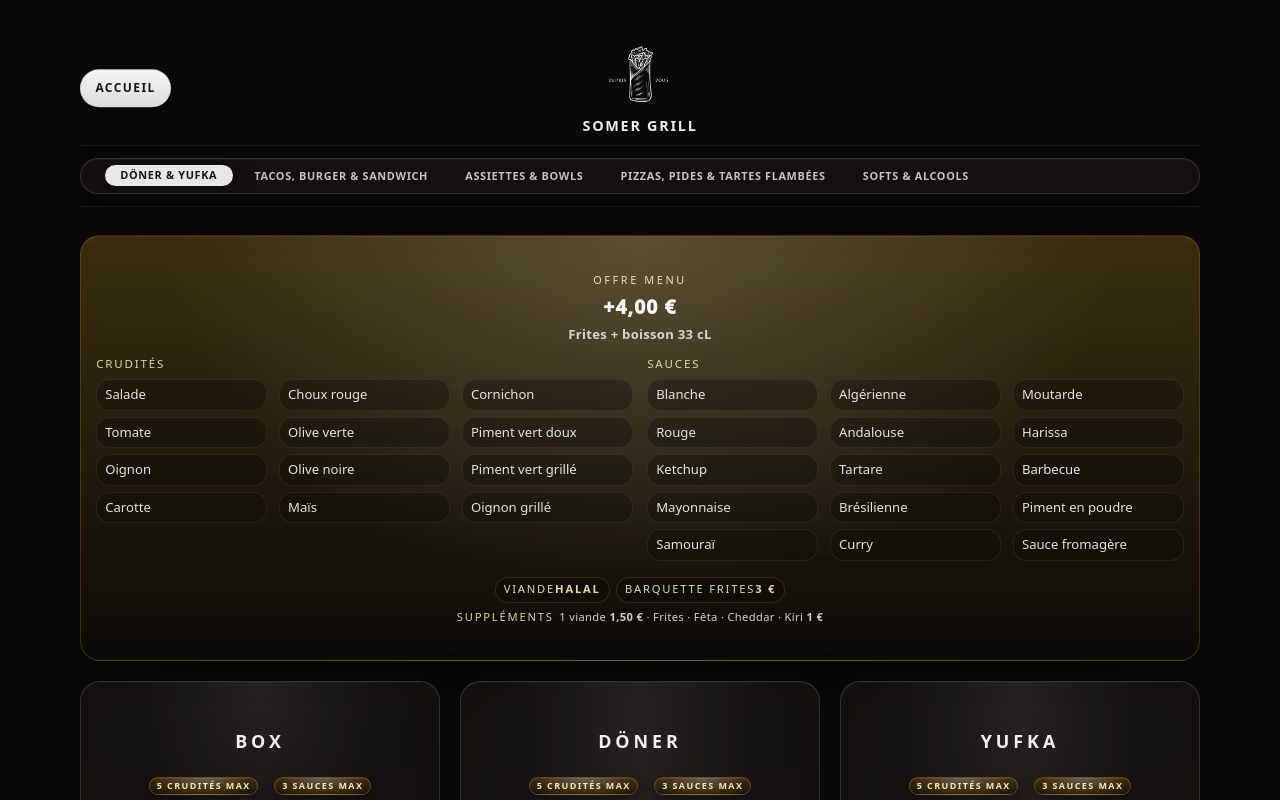
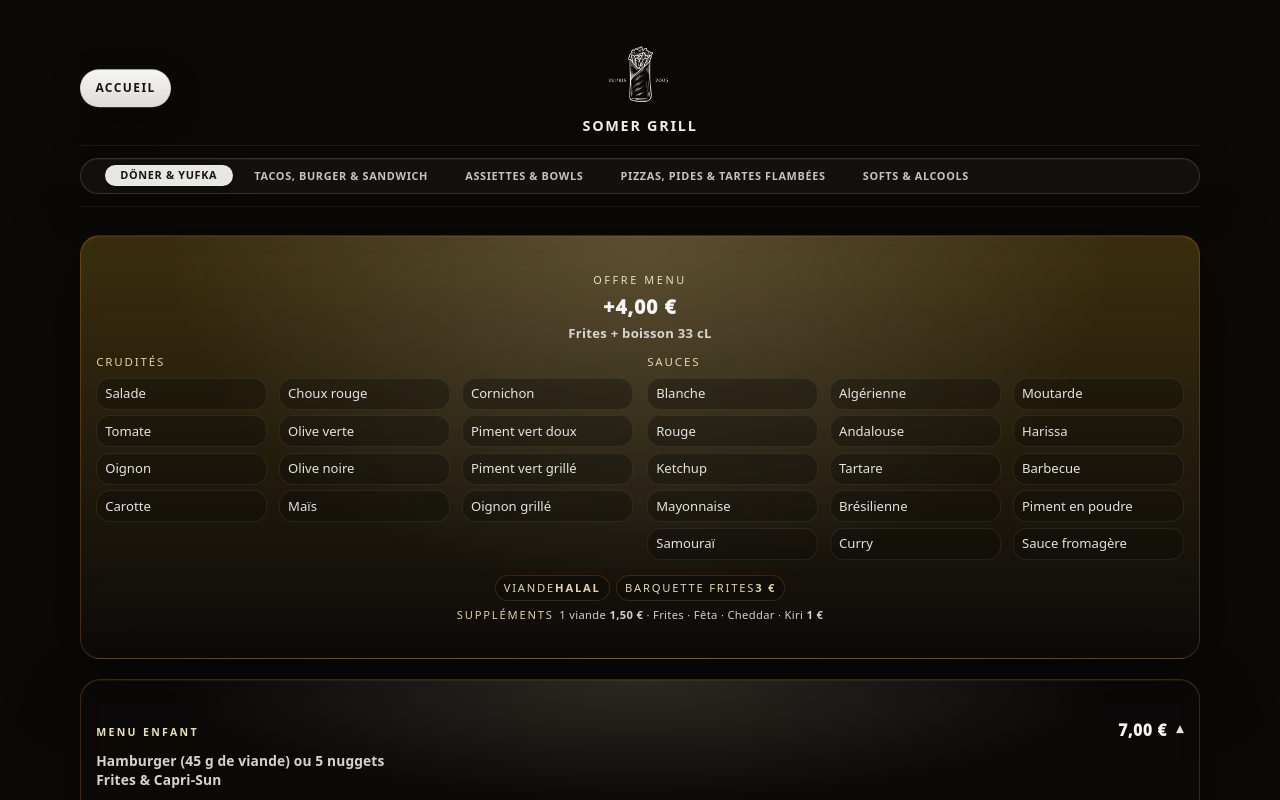
Before and after one commit to rbeness67/funda-menu, a React (Vite) app: page /menu in a window 1280 px wide. Shown: the top 800 px of the page. Built offline with nearby package versions, Linux system fonts and the light colour scheme.

Commit message:
Menu Enfant Added

```diff
--- /dev/null
+++ b/src/components/sections/KidsMenu.tsx
@@ -0,0 +1,65 @@
+import { useEffect, useState } from "react";
+import { Card, CardContent } from "../ui/card";
+import {
+  Collapsible,
+  CollapsibleContent,
+  CollapsibleTrigger,
+} from "../ui/collapsible";
+import styles from "./OfferMenu.module.css";
+
+export function KidsMenuCard() {
+  const [isMobile, setIsMobile] = useState(false);
+  const [open, setOpen] = useState(false);
+
+  useEffect(() => {
+    const mq = window.matchMedia("(max-width: 767px)");
+
+    const apply = () => {
+      const mobile = mq.matches;
+      setIsMobile(mobile);
+
+      // Desktop: open by default, Mobile: closed by default
+      setOpen(!mobile);
+    };
+
+    apply();
+    mq.addEventListener?.("change", apply);
+    return () => mq.removeEventListener?.("change", apply);
+  }, []);
+
+  return (
+    <Card className={styles.kidsCardOuter} aria-label="Menu enfant">
+      <CardContent className={styles.kidsContent}>
+        <Collapsible open={open} onOpenChange={setOpen}>
+          <CollapsibleTrigger asChild>
+            <button type="button" className={styles.kidsCollapseTrigger}>
+              <div className={styles.kidsTop}>
+                <div className={styles.kidsEyebrow}>Menu enfant</div>
+                <div className={styles.kidsPrice}>7,00 €</div>
+              </div>
+
+              <span
+                className={`${styles.chevron} ${open ? styles.chevronOpen : ""}`}
+                aria-hidden="true"
+              >
+                ▾
+              </span>
+            </button>
+          </CollapsibleTrigger>
+
+          <CollapsibleContent className={styles.kidsCollapseContent}>
+
+            <div className={styles.kidsText}>
+              <div className={styles.kidsLine}>
+                Hamburger (45 g de viande) ou 5 nuggets
+              </div>
+              <div className={styles.kidsLine}>Frites &amp; Capri-Sun</div>
+            </div>
+          </CollapsibleContent>
+        </Collapsible>
+      </CardContent>
+    </Card>
+  );
+}
+
+export default KidsMenuCard;
--- a/src/components/sections/OfferMenu.module.css
+++ b/src/components/sections/OfferMenu.module.css
@@ -23,10 +23,9 @@
 }
 
 .offerContent {
-  /* ⬇️ less height */
   padding: 0.75rem 0.95rem 0.8rem;
   display: grid;
-  gap: 0.65rem;
+  gap: 0.6rem;
 }
 
 /* =========================
@@ -48,7 +47,7 @@
 
 .offerPriceRow {
   display: grid;
-  gap: 0.2rem;
+  gap: 0.18rem;
 }
 
 .offerPrice {
@@ -66,12 +65,112 @@
 }
 
 /* =========================
+   MENU ENFANT (premium inset)
+   ========================= */
+
+.kidsCard {
+  border-radius: 1.1rem;
+  padding: 0.6rem 0.75rem;
+  display: grid;
+  gap: 0.45rem;
+
+  background:
+    radial-gradient(ellipse at top, rgba(254, 243, 199, 0.14), transparent 60%),
+    rgba(12, 10, 9, 0.35);
+
+  border: 1px solid rgba(245, 158, 11, 0.22);
+  box-shadow:
+    0 12px 32px rgba(0, 0, 0, 0.35),
+    inset 0 1px 0 rgba(255, 255, 255, 0.06);
+}
+
+.kidsTop {
+  display: grid;
+  grid-template-columns: 1fr auto;
+  gap: 0.5rem;
+  align-items: baseline;
+}
+
+.kidsEyebrow {
+  font-size: 0.66rem;
+  letter-spacing: 0.22em;
+  text-transform: uppercase;
+  font-weight: 900;
+  color: rgba(254, 243, 199, 0.92);
+}
+
+.kidsPrice {
+  font-weight: 950;
+  letter-spacing: 0.06em;
+  font-size: 0.95rem;
+  color: rgba(250, 250, 249, 0.98);
+  white-space: nowrap;
+}
+
+.kidsBadges {
+  display: flex;
+  flex-wrap: wrap;
+  gap: 0.3rem;
+}
+
+.kidsBadge {
+  display: inline-flex;
+  align-items: center;
+  justify-content: center;
+  text-align: center;
+
+  padding: 0.16rem 0.42rem;
+  border-radius: 999px;
+
+  background:
+    radial-gradient(
+      ellipse at top,
+      rgba(254, 243, 199, 0.28),
+      rgba(234, 179, 8, 0.14) 60%,
+      rgba(12, 10, 9, 0.35)
+    ),
+    rgba(12, 10, 9, 0.35);
+
+  border: 1px solid rgba(245, 158, 11, 0.28);
+
+  color: rgba(254, 243, 199, 0.95);
+  font-weight: 900;
+  font-size: 0.56rem;
+  letter-spacing: 0.14em;
+  text-transform: uppercase;
+  line-height: 1.15;
+}
+
+.kidsText {
+  color: rgba(231, 229, 228, 0.92);
+  font-size: 0.86rem;
+  line-height: 1.15rem;
+}
+
+.kidsLine {
+  font-weight: 700;
+  letter-spacing: 0.01em;
+}
+
+.kidsLineStrong {
+  margin-top: 0.1rem;
+  font-weight: 900;
+  color: rgba(250, 250, 249, 0.96);
+}
+
+.kidsNote {
+  font-size: 0.72rem;
+  color: rgba(214, 211, 209, 0.9);
+  letter-spacing: 0.02em;
+}
+
+/* =========================
    Grid
    ========================= */
 
 .offerGrid {
   display: grid;
-  gap: 0.7rem;
+  gap: 0.65rem;
 }
 
 @media (min-width: 768px) {
@@ -120,7 +219,6 @@
   break-inside: avoid;
   -webkit-column-break-inside: avoid;
 
-  /* slightly smaller */
   padding: 0.32rem 0.5rem;
   margin-bottom: 0.35rem;
 
@@ -177,7 +275,7 @@
 
 .offerSuppText {
   color: rgba(231, 229, 228, 0.9);
-  text-transform: none; /* ⬅️ easier to read */
+  text-transform: none;
   letter-spacing: 0.03em;
 }
 
@@ -192,8 +290,7 @@
   gap: 0.45rem;
   align-items: center;
 
-  /* ⬇️ much smaller when closed */
-  padding: 0.42rem 0.6rem;
+  padding: 0.38rem 0.58rem;
   border-radius: 0.95rem;
 
   background: rgba(12, 10, 9, 0.38);
@@ -232,3 +329,130 @@
 .collapseContent {
   padding-top: 0.45rem;
 }
+
+/* =========================
+   Kids menu card (single card, using the old "inset" palette)
+   ========================= */
+
+.kidsCardOuter {
+  grid-column: 1 / -1;
+  border-radius: 1.25rem;
+  overflow: hidden;
+
+  /* ✅ same palette as the previous inner card you liked */
+  background:
+    radial-gradient(ellipse at top, rgba(254, 243, 199, 0.14), transparent 60%),
+    rgba(12, 10, 9, 0.35);
+
+  border: 1px solid rgba(245, 158, 11, 0.22);
+
+  box-shadow:
+    0 18px 60px rgba(0, 0, 0, 0.45),
+    inset 0 1px 0 rgba(255, 255, 255, 0.06);
+
+  backdrop-filter: blur(12px);
+}
+
+.kidsContent {
+  padding: 0.75rem 0.95rem 0.8rem;
+  display: grid;
+  gap: 0.45rem;
+}
+
+.kidsTop {
+  display: grid;
+  grid-template-columns: 1fr auto;
+  gap: 0.5rem;
+  align-items: baseline;
+}
+
+.kidsEyebrow {
+  font-size: 0.66rem;
+  letter-spacing: 0.22em;
+  text-transform: uppercase;
+  font-weight: 900;
+  color: rgba(254, 243, 199, 0.92);
+}
+
+.kidsPrice {
+  font-weight: 950;
+  letter-spacing: 0.06em;
+  font-size: 0.95rem;
+  color: rgba(250, 250, 249, 0.98);
+  white-space: nowrap;
+}
+
+.kidsBadges {
+  display: flex;
+  flex-wrap: wrap;
+  gap: 0.3rem;
+}
+
+.kidsBadge {
+  display: inline-flex;
+  align-items: center;
+  justify-content: center;
+  text-align: center;
+
+  padding: 0.16rem 0.42rem;
+  border-radius: 999px;
+
+  background:
+    radial-gradient(
+      ellipse at top,
+      rgba(254, 243, 199, 0.28),
+      rgba(234, 179, 8, 0.14) 60%,
+      rgba(12, 10, 9, 0.35)
+    ),
+    rgba(12, 10, 9, 0.35);
+
+  border: 1px solid rgba(245, 158, 11, 0.28);
+
+  color: rgba(254, 243, 199, 0.95);
+  font-weight: 900;
+  font-size: 0.56rem;
+  letter-spacing: 0.14em;
+  text-transform: uppercase;
+  line-height: 1.15;
+}
+
+.kidsText {
+  color: rgba(231, 229, 228, 0.92);
+  font-size: 0.86rem;
+  line-height: 1.15rem;
+}
+
+.kidsLine {
+  font-weight: 700;
+  letter-spacing: 0.01em;
+}
+
+.kidsLineStrong {
+  margin-top: 0.1rem;
+  font-weight: 900;
+  color: rgba(250, 250, 249, 0.96);
+}
+
+.kidsNote {
+  font-size: 0.72rem;
+  color: rgba(214, 211, 209, 0.9);
+  letter-spacing: 0.02em;
+}
+
+.kidsCollapseTrigger {
+  width: 100%;
+  display: grid;
+  grid-template-columns: 1fr auto;
+  gap: 0.55rem;
+  align-items: center;
+
+  padding: 0.15rem 0; /* compact: we already have kidsContent padding */
+  background: transparent;
+  border: none;
+  color: inherit;
+  text-align: left;
+}
+
+.kidsCollapseContent {
+  padding-top: 0.45rem;
+}
--- a/src/components/sections/OfferMenu.tsx
+++ b/src/components/sections/OfferMenu.tsx
@@ -1,4 +1,3 @@
-// OfferMenu.tsx
 import { useEffect, useState } from "react";
 import { Card, CardContent } from "../ui/card";
 import {
@@ -70,7 +69,6 @@ export function OfferMenuCard() {
   return (
     <Card className={styles.offerCard} aria-label="Offre menu">
       <CardContent className={styles.offerContent}>
-        {/* TOP: tighter + clearer hierarchy */}
         <div className={styles.offerTop}>
           <div className={styles.offerEyebrow}>Offre menu</div>
 
@@ -80,7 +78,6 @@ export function OfferMenuCard() {
           </div>
         </div>
 
-        {/* MAIN: collapsibles compact on mobile */}
         <div className={styles.offerGrid}>
           <div className={styles.offerBlock}>
             {isMobile ? (
@@ -171,7 +168,6 @@ export function OfferMenuCard() {
           </div>
         </div>
 
-        {/* FOOTER: better hierarchy, less visual noise */}
         <div className={styles.offerFooter}>
           <div className={styles.offerMetaRow}>
             <span className={styles.offerMetaChip}>
--- a/src/components/sections/category-tab.tsx
+++ b/src/components/sections/category-tab.tsx
@@ -1,5 +1,6 @@
 import { Card, CardContent, CardHeader } from "../ui/card";
 import { OfferMenuCard } from "./OfferMenu";
+import { KidsMenuCard } from "./KidsMenu";
 import styles from "./category-tab.module.css";
 
 export type MenuItem = {
@@ -11,10 +12,7 @@ export type MenuItem = {
 
 export type MenuSection = {
   title: string;
-
-  /** NEW: badges displayed under the card title */
   badges?: string[];
-
   items: MenuItem[];
 };
 
@@ -46,13 +44,7 @@ function MenuList({ items }: { items: MenuItem[] }) {
   );
 }
 
-function SectionHeader({
-  title,
-  badges,
-}: {
-  title: string;
-  badges?: string[];
-}) {
+function SectionHeader({ title, badges }: { title: string; badges?: string[] }) {
   const hasBadges = Array.isArray(badges) && badges.length > 0;
 
   return (
@@ -75,7 +67,12 @@ function SectionHeader({
 export function CategoryTab({ category }: { category: CategoryConfig }) {
   return (
     <div className={styles.grid} aria-label={category.label}>
-      {category.showOfferMenu ? <OfferMenuCard /> : null}
+      {category.showOfferMenu ? (
+        <>
+          <OfferMenuCard />
+          <KidsMenuCard />
+        </>
+      ) : null}
 
       {category.sections.map((section) => (
         <Card
```
